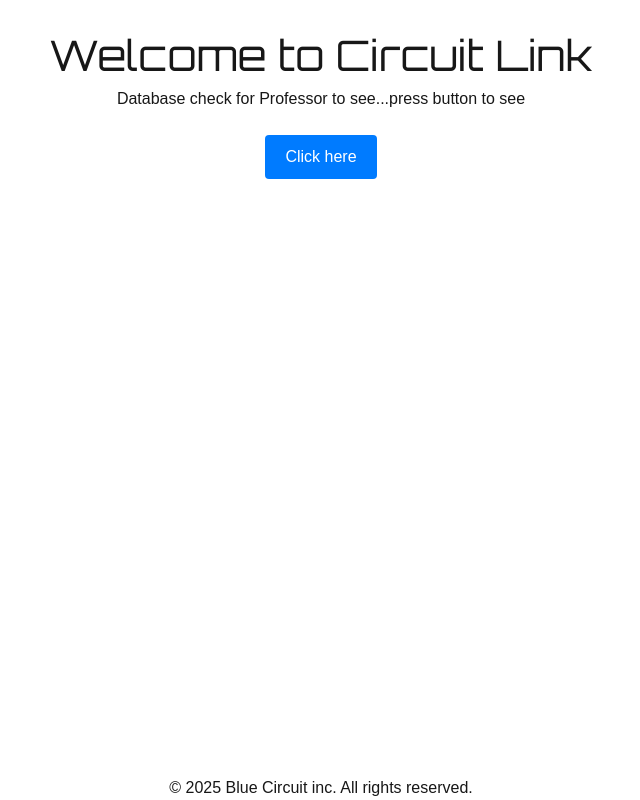
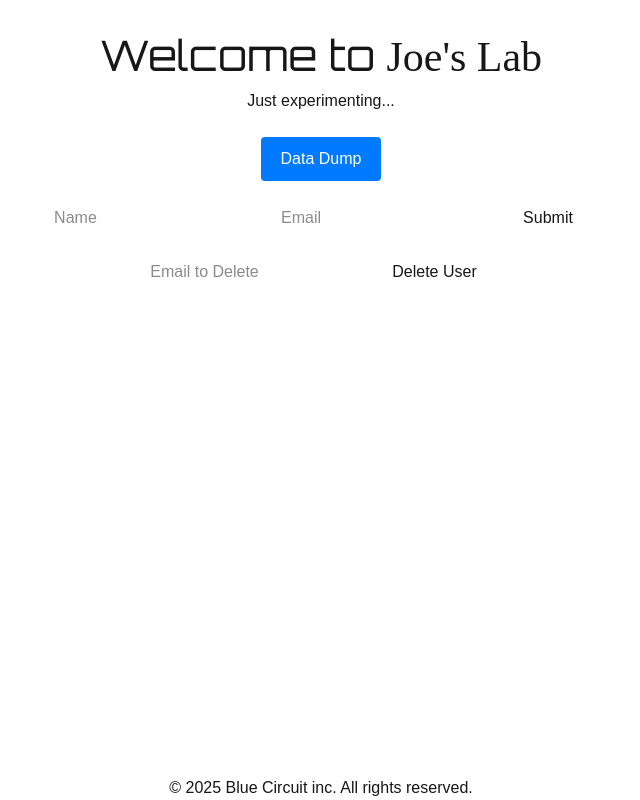
Before and after one commit to vliu36/circuit-link, a Next.js app in the folder client/: page / in a window 1280 px wide. Shown: the whole page, without its empty margins (319-959 px from the left). Built offline with nearby package versions, Linux system fonts and the light colour scheme.

Commit message:
Update page.tsx

```diff
--- a/client/app/page.tsx
+++ b/client/app/page.tsx
@@ -7,7 +7,8 @@ export default function Database_Check() {
 
     const handleClick = async () => {
         try {
-            const response = await fetch("http://localhost:2400/api/all", {
+            //const response = await fetch("https://circuitlink-160321257010.us-west2.run.app/api/all", {
+            const response = await fetch("http://localhost:2400/api/all", {     // Local testing
                 method: "GET",
                 headers: {
                     "Content-Type": "application/json",
@@ -16,6 +17,7 @@ export default function Database_Check() {
             });
 
             if (response.ok) {
+                //window.location.href = "https://circuitlink-160321257010.us-west2.run.app/api/all";
                 window.location.href = "http://localhost:2400/api/all";
             }
             else {
@@ -28,16 +30,16 @@ export default function Database_Check() {
     };
 
     return (
-        <>
+        <main>
           <link
           href="https://fonts.googleapis.com/css2?family=Orbitron:wght@400..900&display=swap"
           rel="stylesheet"
           />
           <div style={{ textAlign: "center" }}>
             <br />
-            <h1 style={{ fontFamily: "'Orbitron', Arial, sans-serif", fontSize: 42 }}>Welcome to Circuit Link</h1>
+            <h1 style={{ fontFamily: "'Orbitron', Arial, sans-serif", fontSize: 42 }}>Welcome to <span style={{ fontFamily: 'Cursive'}}>Joe's Lab</span></h1>
             <p>
-              Database check for Professor to see...press button to see
+              Just experimenting...
             </p>
             <br />
             <button
@@ -56,12 +58,69 @@ export default function Database_Check() {
               onMouseOver={e => (e.currentTarget.style.backgroundColor = "#0056b3")}
               onMouseOut={e => (e.currentTarget.style.backgroundColor = "#007bff")}
             >
-              Click here
+              Data Dump
             </button>
             <footer className="box" style={{ position: "fixed", left: 0, bottom: 0, width: "100%", textAlign: "center" }}>
               © 2025 Blue Circuit inc. All rights reserved.
             </footer>
           </div>
-        </>
+
+          <div>
+            {/* Form for adding data to Firestore */}
+            <form action="http://localhost:2400/api/post" method="post" style={{ textAlign: "center", marginTop: "20px" }}>
+              <input type="text" name="name" placeholder="Name" required style={{ marginRight: "10px", padding: "5px", border: "2px", borderColor: "white" }} />
+              <input type="email" name="email" placeholder="Email" required style={{ marginRight: "10px", padding: "5px" }} />
+              <button type="submit" style={{ padding: "5px 20px", cursor: "pointer" }}>Submit</button>
+            </form>
+          </div>
+
+          <div>
+            {/* Delete user information */}
+
+            {/** This is an old method that uses a POST request instead of a DELETE request. */}
+            {/* <form action="http://localhost:2400/api/delete" method="post" style={{ textAlign: "center", marginTop: "20px" }}>
+              <input type="email" name="email" placeholder="Email to Delete" required style={{ marginRight: "10px", padding: "5px", border: "2px", borderColor: "white" }} />
+              <button type="submit" style={{ padding: "5px 20px", cursor: "pointer" }}>Delete User</button>
+            </form> */}
+
+
+            {/** This is the new method that uses a DELETE request instead of a POST request. */}
+            <form
+            // Use an async function to handle the form submission
+            // This prevents the default form submission behavior and allows us to use fetch with the DELETE method
+            onSubmit={async (e) => {
+              // Prevent the default form submission behavior
+              // We want this because we are handling the submission with JavaScript
+              // If we don't prevent it, the page will reload and we will lose our state
+              e.preventDefault();
+              // Get the email value from the form
+              // Use FormData to extract the form values
+              // This is a standard way to handle form data in JavaScript
+              const formData = new FormData(e.currentTarget);
+              const email = formData.get("email");
+              // Send a DELETE request to the server with the email in the body
+              try {
+                await fetch(`http://localhost:2400/api/delete`, {
+                  method: "DELETE",
+                  // Set the headers to indicate that we're sending JSON data
+                  headers: {
+                    "Content-Type": "application/json",
+                  },
+                  // Convert the email to a JSON string and include it in the body of the request
+                  body: JSON.stringify({ email }),
+                });
+                // If the request is successful, alert the user
+                alert(`User with email ${email} deleted successfully.`);
+              } catch (error) {
+                // If there's an error, log it and alert the user
+                console.error("Error deleting user:", error);
+                alert("Failed to delete user.");
+              };
+            }} style={{ textAlign: "center", marginTop: "20px" }}>
+              <input type="email" name="email" placeholder="Email to Delete" required style={{ marginRight: "10px", padding: "5px", border: "2px", borderColor: "white" }} />
+              <button type="submit" style={{ padding: "5px 20px", cursor: "pointer" }}>Delete User</button>
+            </form>
+          </div>
+        </main>
     )
 }
```
